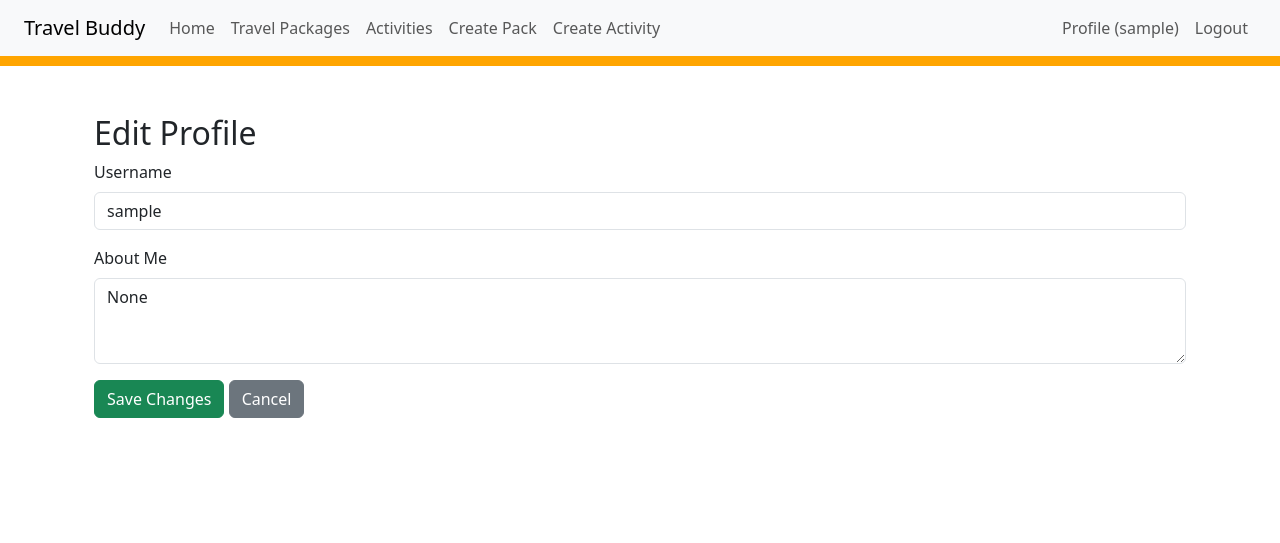
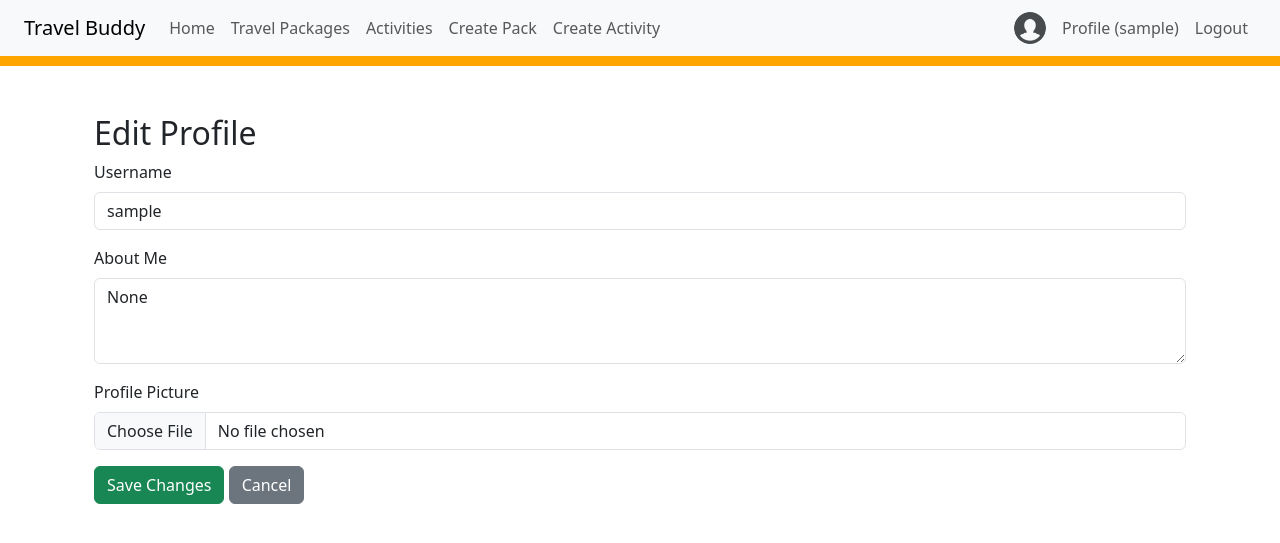
Before and after one commit to Ewriede/Travel-Buddy, a Flask app: page /edit_profile in a window 1280 px wide. Shown: the top 543 px of the page. Run offline with Flask 3, Linux system fonts and the light colour scheme; the visitor is signed in with stand-in values (Sample User, id 1); parts of the project's set-up code (start-up, migrations or seed data) failed here and were passed over.

Commit message:
Final commit - (maybe)

```diff
--- a/app/models.py
+++ b/app/models.py
@@ -19,6 +19,7 @@ class User(db.Model, UserMixin):
     username: so.Mapped[str] = so.mapped_column(sa.String(64), index=True, unique=True)
     password_hash: so.Mapped[Optional[str]] = so.mapped_column(sa.String(256))
     about_me: so.Mapped[Optional[str]] = so.mapped_column(sa.String(140))
+    image_filename = db.Column(db.String(200))
 
     tpacks: so.WriteOnlyMapped['ActivityToPlan'] = so.relationship('Travelplan', back_populates='owner')
 
--- a/app/routes.py
+++ b/app/routes.py
@@ -288,11 +288,32 @@ def edit_profile():
     if request.method == 'POST':
         current_user.username = request.form['username']
         current_user.about_me = request.form['about_me']
+
+        # Handle image upload
+        image = request.files.get('image')
+        if image and image.filename != '' and allowed_file(image.filename):
+            filename = secure_filename(image.filename)
+            folder = os.path.join(app.static_folder, 'uploads/pfps')
+            os.makedirs(folder, exist_ok=True)
+            filepath = os.path.join(folder, filename)
+            image.save(filepath)
+            current_user.image_filename = filename
+
+        # Handle image deletion
+        if request.form.get('remove_picture'):
+            if current_user.image_filename:
+                # Remove file if it exists
+                old_path = os.path.join(app.static_folder, 'uploads/pfps', current_user.image_filename)
+                if os.path.exists(old_path):
+                    os.remove(old_path)
+                current_user.image_filename = None
+
         db.session.commit()
-        flash('Your profile has been updated.')
+        flash('Profile updated successfully!')
         return redirect(url_for('user_page', username=current_user.username))
 
     return render_template('edit_profile.html', user=current_user)
+
 
 @app.route('/save_package/<int:plan_id>', methods=['POST'])
 @login_required
--- a/app/templates/base.html
+++ b/app/templates/base.html
@@ -31,8 +31,18 @@
             </ul>
             <ul class="navbar-nav">
                 {% if current_user.is_authenticated %}
-                    <li class="nav-item">
-                        <a class="nav-link" href="{{ url_for('user_page', username=current_user.username) }}">Profile ({{ current_user.username }})</a>
+                    <li class="nav-item d-flex align-items-center">
+                        <img src="{% if current_user.image_filename %}
+                                    {{ url_for('static', filename='uploads/pfps/' ~ current_user.image_filename) }}
+                                  {% else %}
+                                    {{ url_for('static', filename='imgs/no_pfp.png') }}
+                                  {% endif %}"
+                             alt="Profile Picture"
+                             class="rounded-circle me-2"
+                             style="height: 32px; width: 32px; object-fit: cover;">
+                        <a class="nav-link" href="{{ url_for('user_page', username=current_user.username) }}">
+                            Profile ({{ current_user.username }})
+                        </a>
                     </li>
                     <li class="nav-item">
                         <a class="nav-link" href="{{ url_for('logout') }}">Logout</a>
--- a/app/templates/edit_profile.html
+++ b/app/templates/edit_profile.html
@@ -2,7 +2,7 @@
 {% block content %}
 <div class="container mt-5">
   <h2>Edit Profile</h2>
-  <form method="POST">
+  <form method="POST" enctype="multipart/form-data">
     <div class="mb-3">
       <label for="username" class="form-label">Username</label>
       <input type="text" class="form-control" id="username" name="username" value="{{ user.username }}">
@@ -11,6 +11,22 @@
       <label for="about_me" class="form-label">About Me</label>
       <textarea class="form-control" id="about_me" name="about_me" rows="3">{{ user.about_me }}</textarea>
     </div>
+
+    <div class="mb-3">
+      <label for="image" class="form-label">Profile Picture</label>
+      <input class="form-control" type="file" id="image" name="image">
+      {% if user.image_filename %}
+        <div class="mt-2">
+          <img src="{{ url_for('static', filename='uploads/pfps/' ~ user.image_filename) }}"
+               class="img-thumbnail" style="max-height: 150px;" alt="Current Profile Picture">
+        </div>
+        <div class="form-check mt-2">
+          <input class="form-check-input" type="checkbox" id="remove_picture" name="remove_picture">
+          <label class="form-check-label" for="remove_picture">Remove current picture</label>
+        </div>
+      {% endif %}
+    </div>
+
     <button type="submit" class="btn btn-success">Save Changes</button>
     <a href="{{ url_for('user_page', username=user.username) }}" class="btn btn-secondary">Cancel</a>
   </form>
```
